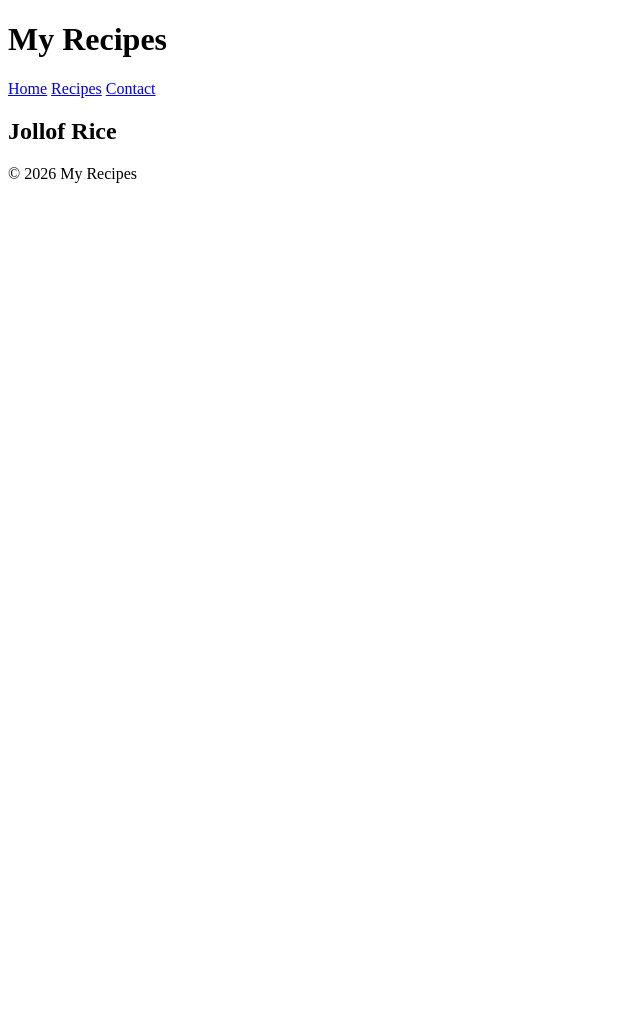
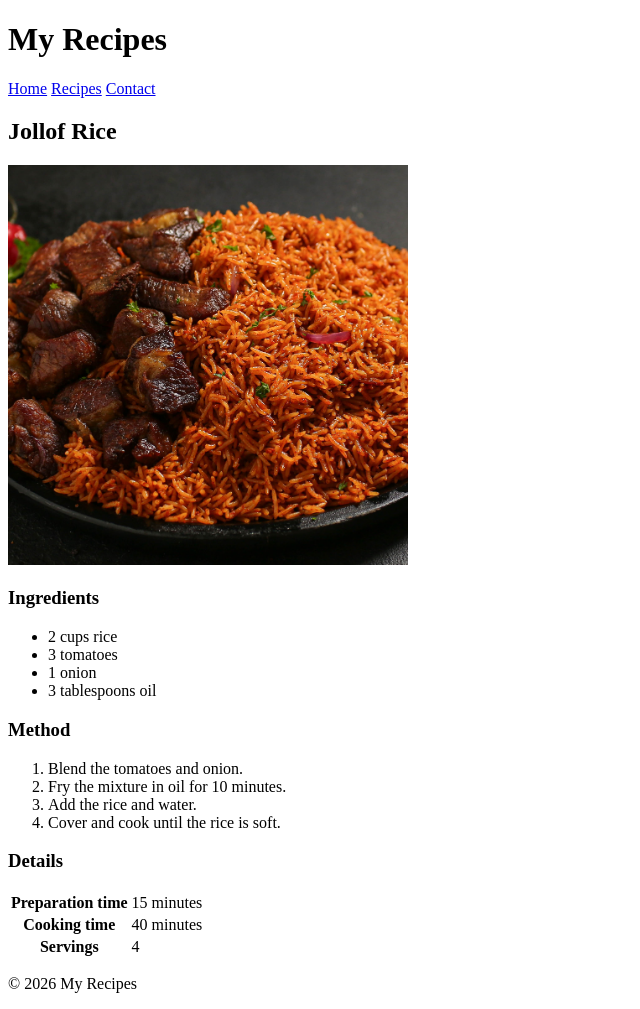
Before and after one commit to MichellCodes/recipes, a plain HTML site: page jollof-rice.html in a window 1280 px wide. Shown: the whole page, without its empty margins (0-640 px from the left). Before the commit the page ends 800 px from the top, so only its background shows below. Drawn offline with Linux system fonts and the light colour scheme.

Commit message:
add jellof rice recipe page

```diff
--- a/jollof-rice.html
+++ b/jollof-rice.html
@@ -17,6 +17,30 @@
 
       <main>
         <h2>Jollof Rice</h2>
+        <img src="images/jollof-rice.jpg" alt="A pot of red jollof rice" width="400">
+
+        <h3>Ingredients</h3>
+        <ul>
+          <li>2 cups rice</li>
+          <li>3 tomatoes</li>
+          <li>1 onion</li>
+          <li>3 tablespoons oil</li>
+        </ul>
+
+        <h3>Method</h3>
+        <ol>
+          <li>Blend the tomatoes and onion.</li>
+          <li>Fry the mixture in oil for 10 minutes.</li>
+          <li>Add the rice and water.</li>
+          <li>Cover and cook until the rice is soft.</li>
+        </ol>
+
+        <h3>Details</h3>
+        <table>
+          <tr><th>Preparation time</th><td>15 minutes</td></tr>
+          <tr><th>Cooking time</th><td>40 minutes</td></tr>
+          <tr><th>Servings</th><td>4</td></tr>
+        </table>
       </main>
 
       <footer>
```
Also changed, not shown: images/jollof-rice.jpg (added).
